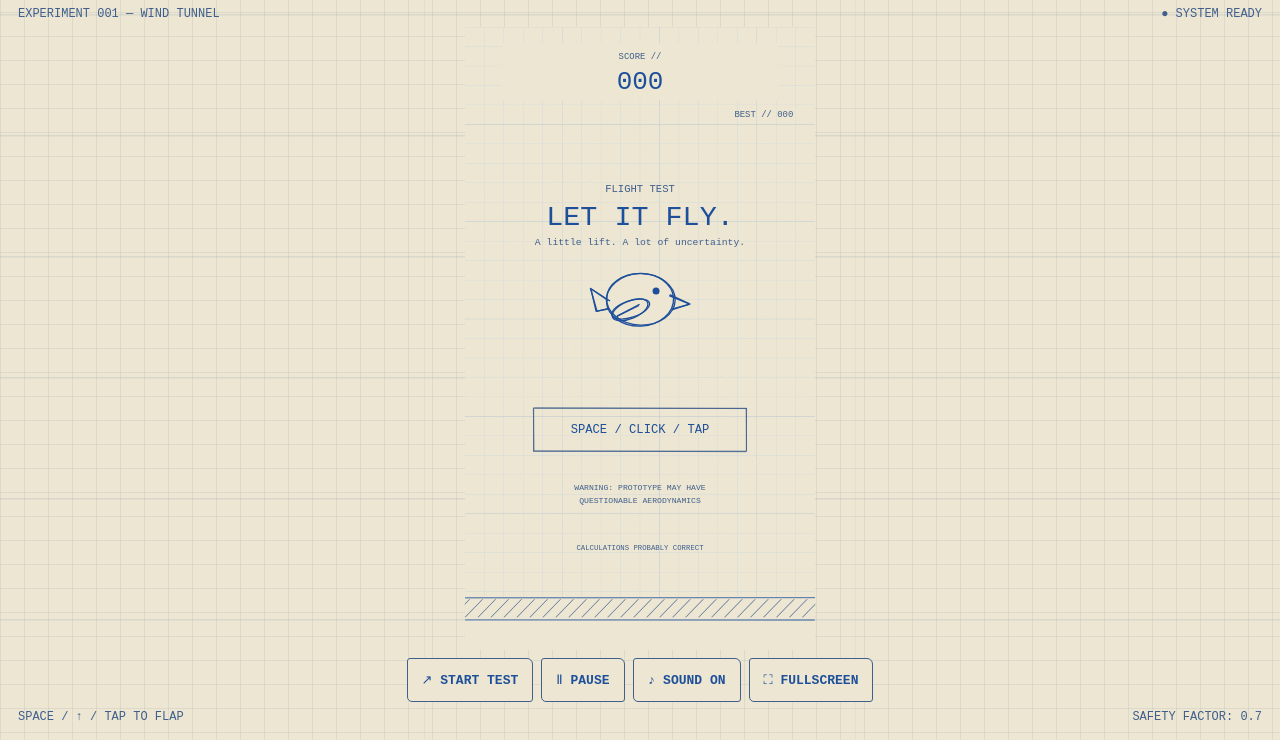
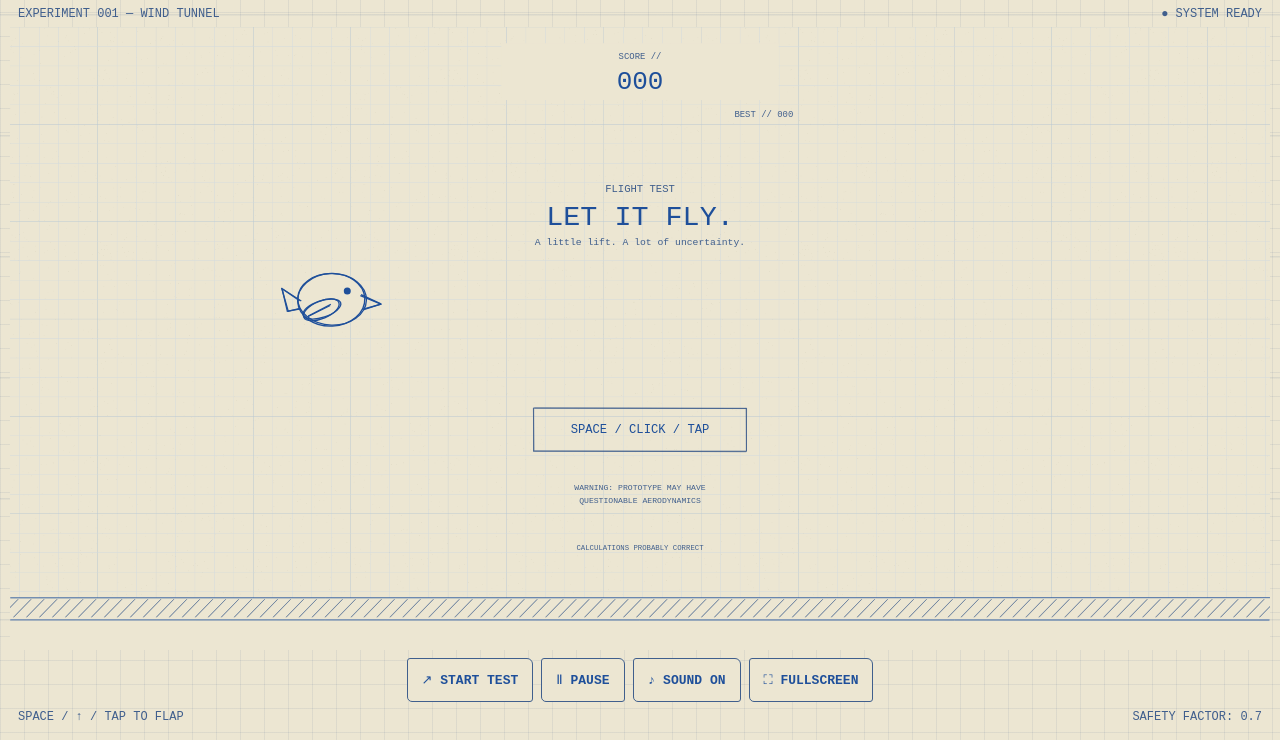
Before and after one commit to lvh1012/FlappyBird, a website built with Vite: page index.html in a window 1280 px wide. Shown: the part 60-800 px from the top of the page. Built offline with nearby package versions, Linux system fonts and the light colour scheme.

Commit message:
Expand gameplay across responsive viewport

```diff
--- a/src/debug/DebugOverlay.ts
+++ b/src/debug/DebugOverlay.ts
@@ -11,20 +11,24 @@ export class DebugOverlay {
     game: Game,
     delta: number,
     dpr: number,
+    viewportLeft: number,
+    viewportWidth: number,
   ): void {
     if (!this.enabled) return;
     if (delta > 0) this.frameTime = this.frameTime * 0.9 + delta * 1000;
     c.fillStyle = 'rgba(236,230,210,0.97)';
-    c.fillRect(8, 112, 300, 118);
+    c.fillRect(viewportLeft + 8, 112, 300, 118);
     const rows = [
       `${(1000 / this.frameTime).toFixed(0)} FPS | ${this.frameTime.toFixed(1)} ms | ${game.state}`,
       `Y ${game.bird.y.toFixed(1)} V ${game.bird.velocityY.toFixed(1)}`,
       `PIPES ${game.pipes.pipes.length} SCORE ${game.score} COMBO ${game.combo}`,
       `WIND ${game.windForce.toFixed(0)} CLEAR ${game.clearances}`,
       `SEED ${game.seed}`,
-      `WORLD 432×768 | DPR ${dpr}`,
+      `VIEW ${viewportWidth.toFixed(0)}×768 | DPR ${dpr}`,
     ];
-    rows.forEach((row, i) => label(c, row, 15, 129 + i * 17, 11, INK));
+    rows.forEach((row, i) =>
+      label(c, row, viewportLeft + 15, 129 + i * 17, 11, INK),
+    );
     c.strokeStyle = RED;
     c.beginPath();
     c.arc(game.bird.x, game.bird.y, game.bird.radius, 0, Math.PI * 2);
--- a/src/entities/PipeManager.ts
+++ b/src/entities/PipeManager.ts
@@ -23,10 +23,18 @@ export interface ClearanceResult {
 export class PipeManager {
   readonly pipes: PipePair[] = [];
   private nextId = 0;
+  private viewportLeft: number = 0;
+  private viewportRight: number = CONFIG.width;
   constructor(
     private readonly random: SeededRandom,
     private readonly director = new EventDirector(random),
   ) {}
+  setViewportBounds(left: number, right: number): void {
+    if (!Number.isFinite(left) || !Number.isFinite(right) || right <= left)
+      return;
+    this.viewportLeft = Math.min(0, left);
+    this.viewportRight = Math.max(CONFIG.width, right);
+  }
   update(dt: number, difficulty: Difficulty, clearances = 0): void {
     for (const pipe of this.pipes) {
       pipe.x -= difficulty.speed * dt;
@@ -42,10 +50,13 @@ export class PipeManager {
         );
       }
     }
-    while (this.pipes[0] && this.pipes[0].x + CONFIG.pipeWidth < -30)
+    while (
+      this.pipes[0] &&
+      this.pipes[0].x + CONFIG.pipeWidth < this.viewportLeft - 30
+    )
       this.pipes.shift();
     const last = this.pipes.at(-1);
-    if (!last || last.x <= CONFIG.width - difficulty.spacing) {
+    if (!last || last.x <= this.viewportRight - difficulty.spacing) {
       const half = difficulty.gap / 2;
       const previousY = last?.baseGapY ?? 340;
       const min = Math.max(125 + half, previousY - difficulty.maxGapDelta);
--- a/src/main.ts
+++ b/src/main.ts
@@ -72,9 +72,10 @@ try {
     });
   const draw = (dt: number): void => {
     renderer.draw(game, effects, storage.getBest(), manualPause);
-    debug?.draw(c, game, dt, viewport.dpr);
+    debug?.draw(c, game, dt, viewport.dpr, viewport.left, viewport.width);
   };
   const loop = new GameLoop((dt) => {
+    game.pipes.setViewportBounds(viewport.left, viewport.right);
     game.update(dt);
     effects.update(dt);
   }, draw);
--- a/src/rendering/BackgroundRenderer.ts
+++ b/src/rendering/BackgroundRenderer.ts
@@ -31,9 +31,16 @@ export class BackgroundRenderer {
     // Stable paper grain is generated once and never changes gameplay RNG.
     c.fillStyle = 'rgba(83,72,48,0.055)';
     for (let i = 0; i < 1800; i++)
-      c.fillRect(random.range(0, 432), random.range(0, 768), 0.7, 0.7);
+      c.fillRect(
+        random.range(0, CONFIG.width),
+        random.range(0, CONFIG.height),
+        0.7,
+        0.7,
+      );
   }
-  draw(c: CanvasRenderingContext2D): void {
-    c.drawImage(this.paper, 0, 0, CONFIG.width, CONFIG.height);
+  draw(c: CanvasRenderingContext2D, left: number, right: number): void {
+    const firstTile = Math.floor(left / CONFIG.width) * CONFIG.width;
+    for (let x = firstTile; x < right; x += CONFIG.width)
+      c.drawImage(this.paper, x, 0, CONFIG.width, CONFIG.height);
   }
 }
--- a/src/rendering/BlueprintRenderer.ts
+++ b/src/rendering/BlueprintRenderer.ts
@@ -25,13 +25,16 @@ export class BlueprintRenderer {
     this.background = new BackgroundRenderer(seed);
   }
   draw(game: Game, effects: Effects, best: number, paused: boolean): void {
-    const c = this.c;
+    const c = this.c,
+      left = this.viewport.left,
+      right = this.viewport.right,
+      width = this.viewport.width;
     this.viewport.begin();
     c.save();
     c.beginPath();
-    c.rect(0, 0, CONFIG.width, CONFIG.height);
+    c.rect(left, 0, width, CONFIG.height);
     c.clip();
-    this.background.draw(c);
+    this.background.draw(c, left, right);
     c.save();
     c.translate(effects.shake.offset, 0);
     c.lineWidth = 0.9;
@@ -103,9 +106,9 @@ export class BlueprintRenderer {
         22,
         INK,
       );
-    this.ground(game.groundOffset);
+    this.ground(game.groundOffset, left, right);
     c.restore();
-    drawUi(c, game, best, paused, effects.scoreAge);
+    drawUi(c, game, best, paused, effects.scoreAge, left, width);
     c.restore();
   }
   private challengeField(
@@ -226,16 +229,17 @@ export class BlueprintRenderer {
       c.stroke();
     }
   }
-  private ground(offset: number): void {
+  private ground(offset: number, left: number, right: number): void {
     const c = this.c;
     c.fillStyle = PAPER;
-    c.fillRect(0, CONFIG.ground, 432, 64);
+    c.fillRect(left, CONFIG.ground, right - left, 64);
     c.strokeStyle = CYAN;
     c.lineWidth = 0.6;
-    for (let x = -48 - offset; x < 480; x += 16)
+    const firstHatch = Math.floor((left - offset) / 16) * 16;
+    for (let x = firstHatch; x < right + 32; x += 16)
       sketchLine(c, x, CONFIG.ground + 24, x + 22, CONFIG.ground + 2, 3);
     c.strokeStyle = INK;
-    sketchLine(c, 0, CONFIG.ground, 432, CONFIG.ground, 3);
-    sketchLine(c, 0, CONFIG.ground + 27, 432, CONFIG.ground + 27, 4);
+    sketchLine(c, left, CONFIG.ground, right, CONFIG.ground, 3);
+    sketchLine(c, left, CONFIG.ground + 27, right, CONFIG.ground + 27, 4);
   }
 }
--- a/src/rendering/UiRenderer.ts
+++ b/src/rendering/UiRenderer.ts
@@ -1,5 +1,6 @@
 import { GameState } from '../game/GameState';
 import type { Game } from '../game/Game';
+import { CONFIG } from '../game/GameConfig';
 import {
   CYAN,
   INK,
@@ -14,7 +15,12 @@ export function drawUi(
   best: number,
   paused: boolean,
   scoreAge: number,
+  viewportLeft: number,
+  viewportWidth: number,
 ): void {
+  const centerOffset = viewportLeft + viewportWidth / 2 - CONFIG.width / 2;
+  c.save();
+  c.translate(centerOffset, 0);
   c.fillStyle = PAPER;
   c.fillRect(45, 20, 342, 70);
   label(c, 'SCORE //', 216, 40, 11, CYAN, 'center');
@@ -96,8 +102,9 @@ export function drawUi(
   }
   if (paused) {
     c.fillStyle = 'rgba(236,230,210,0.94)';
-    c.fillRect(0, 0, 432, 768);
+    c.fillRect(-centerOffset + viewportLeft, 0, viewportWidth, CONFIG.height);
     label(c, 'TEST SUSPENDED', 216, 365, 24, INK, 'center');
     label(c, 'PRESS P OR RESUME', 216, 398, 13, CYAN, 'center');
   }
+  c.restore();
 }
--- a/src/style.css
+++ b/src/style.css
@@ -45,16 +45,11 @@ body {
   inset: 0;
   z-index: -2;
   pointer-events: none;
-  background:
-    repeating-linear-gradient(0deg, transparent 0 119px, #405f8d1c 120px 121px),
-    linear-gradient(
-      90deg,
-      transparent calc(50% - 216px),
-      #405f8d0d calc(50% - 216px) calc(50% - 215px),
-      transparent calc(50% - 215px) calc(50% + 215px),
-      #405f8d0d calc(50% + 215px) calc(50% + 216px),
-      transparent calc(50% + 216px)
-    );
+  background: repeating-linear-gradient(
+    0deg,
+    transparent 0 119px,
+    #405f8d1c 120px 121px
+  );
 }
 header {
   display: flex;
--- a/src/viewport/CanvasViewport.ts
+++ b/src/viewport/CanvasViewport.ts
@@ -1,6 +1,6 @@
 import { CONFIG } from '../game/GameConfig';
 import { finiteOr } from '../utils/math';
-import { fitViewport } from './fitViewport';
+import { fitViewport, fitWorldViewport } from './fitViewport';
 export class CanvasViewport {
   private observer: ResizeObserver | undefined;
   private scale = 1;
@@ -9,6 +9,10 @@ export class CanvasViewport {
   private rawDpr = 0;
   onResize: (() => void) | undefined;
   dpr = 1;
+  left: number = 0;
+  width: number = CONFIG.width;
+  right: number = CONFIG.width;
+  centerX: number = CONFIG.width / 2;
   constructor(
     private readonly canvas: HTMLCanvasElement,
     private readonly context: CanvasRenderingContext2D,
@@ -42,12 +46,13 @@ export class CanvasViewport {
       this.canvas.height = size.height;
     }
     this.dpr = Math.min(size.width / rect.width, size.height / rect.height);
-    this.scale =
-      Math.min(area.width / CONFIG.width, area.height / CONFIG.height) *
-      this.dpr;
-    this.offsetX =
-      (area.left - rect.left) * this.dpr +
-      (area.width * this.dpr - CONFIG.width * this.scale) / 2;
+    const world = fitWorldViewport(area.width, area.height);
+    this.left = world.left;
+    this.width = world.width;
+    this.right = world.right;
+    this.centerX = world.left + world.width / 2;
+    this.scale = world.scale * this.dpr;
+    this.offsetX = (area.left - rect.left) * this.dpr - this.left * this.scale;
     this.offsetY =
       (area.top - rect.top) * this.dpr +
       (area.height * this.dpr - CONFIG.height * this.scale) / 2;
--- a/src/viewport/fitViewport.ts
+++ b/src/viewport/fitViewport.ts
@@ -1,3 +1,5 @@
+import { CONFIG } from '../game/GameConfig';
+
 export function fitViewport(width: number, height: number, dpr: number) {
   if (
     ![width, height, dpr].every(Number.isFinite) ||
@@ -13,3 +15,13 @@ export function fitViewport(width: number, height: number, dpr: number) {
     height: Math.max(1, Math.floor(height * density)),
   };
 }
+
+export function fitWorldViewport(width: number, height: number) {
+  if (![width, height].every(Number.isFinite) || width <= 0 || height <= 0)
+    throw new RangeError('Invalid viewport dimensions');
+  const scale = Math.min(width / CONFIG.width, height / CONFIG.height),
+    worldWidth = width / scale,
+    birdScreenX = Math.min(300, Math.max(CONFIG.birdX, worldWidth * 0.22)),
+    left = CONFIG.birdX - birdScreenX;
+  return { scale, left, width: worldWidth, right: left + worldWidth };
+}
```
Also changed, not shown: tests/Game.test.ts (+10 -0 lines), tests/Viewport.test.ts (+24 -1 lines), README.md.
